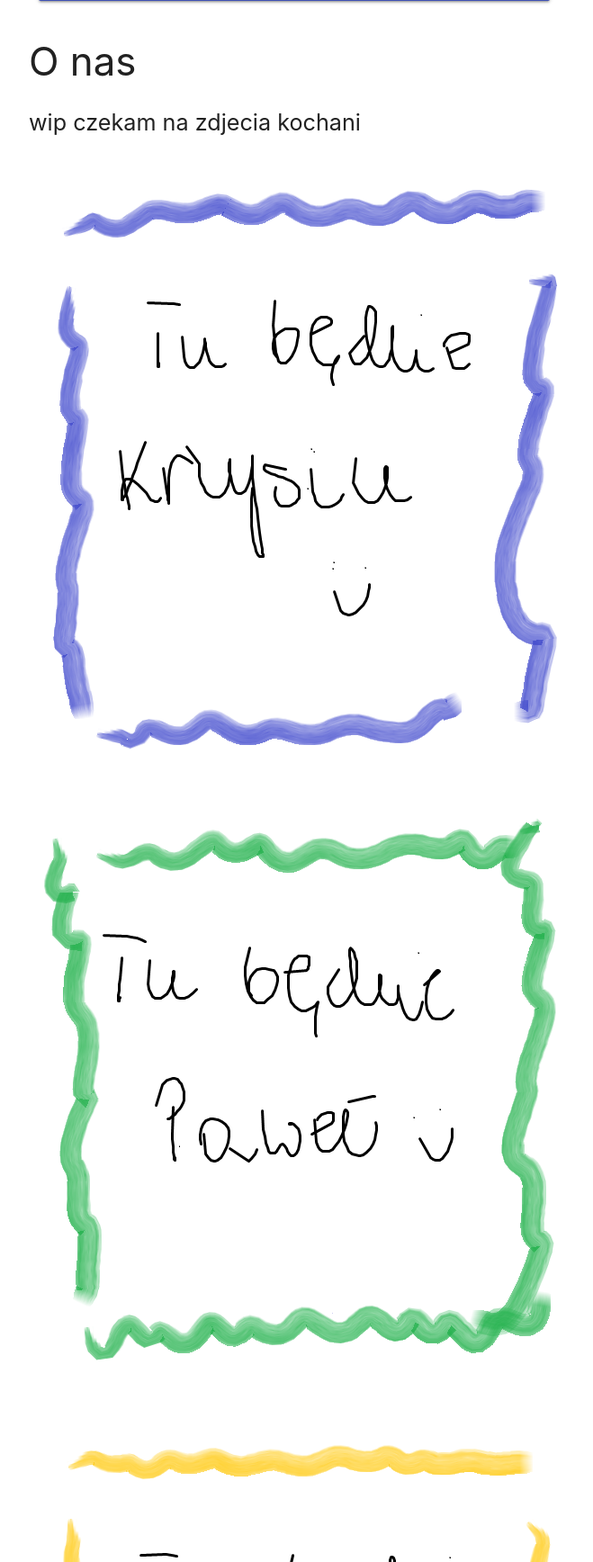
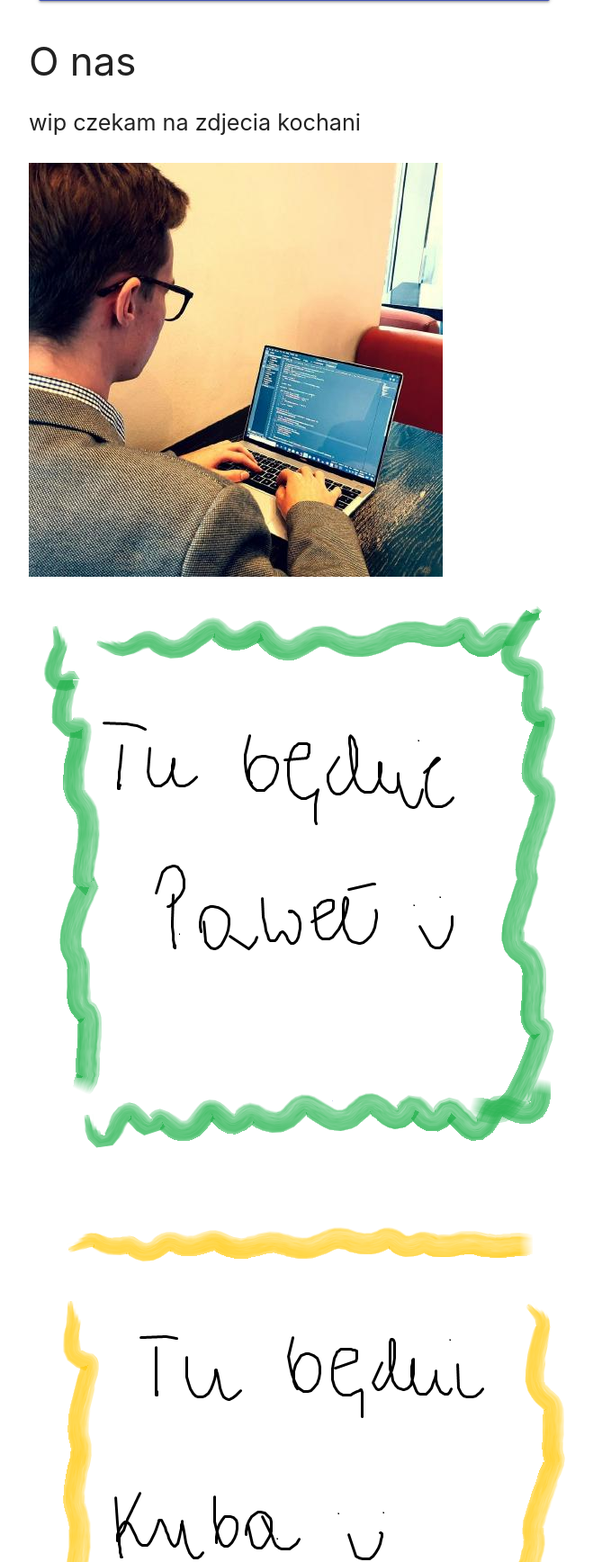
Before and after one commit to pawelduraj/wizualizacje-matematyki, a Flask app: page /about in a window 1280 px wide. Shown: the part 184-1920 px from the top of the page at 90% size, without its empty margins (18-677 px from the left). Run offline with Flask 2, Linux system fonts and the light colour scheme.

Commit message:
new pics

```diff
--- a/static/style.css
+++ b/static/style.css
@@ -59,6 +59,7 @@ div.scroll {
 
 .image {
     max-width: 100%;
+    display: flex;
 }
 
 .sidenav li > a {
--- a/templates/about.html
+++ b/templates/about.html
@@ -79,11 +79,11 @@
     </div>
     <h3>O nas</h3>
     <p class="flow-text">wip czekam na zdjecia kochani</p>
-    <img class="image" src="{{ url_for('static', filename='pics/krzysiu.png') }}" alt="Krzysiu">
+    <img class="image" src="{{ url_for('static', filename='pics/krzysiu2.jpg') }}" alt="Krzysiu">
     <img class="image" src="{{ url_for('static', filename='pics/pawel.png') }}" alt="Paweł">
     <img class="image" src="{{ url_for('static', filename='pics/kuba.png') }}" alt="Kuba">
     <img class="image" src="{{ url_for('static', filename='pics/grunwald.png') }}" alt="Grunwald">
-    <img class="image" src="{{ url_for('static', filename='pics/wiktoria.png') }}" alt="Wiktoria">
+    <img class="image" src="{{ url_for('static', filename='pics/wiktoria2.jpg') }}" alt="Wiktoria">
 </div>
 <script src="https://cdnjs.cloudflare.com/ajax/libs/materialize/1.0.0/js/materialize.min.js"></script>
 <script src="{{ url_for('static', filename='script.js') }}"></script>
```
Also changed, not shown: static/pics/krzysiu.png (deleted), static/pics/krzysiu2.jpg (added), static/pics/wiktoria.png (deleted), static/pics/wiktoria2.jpg (added).
